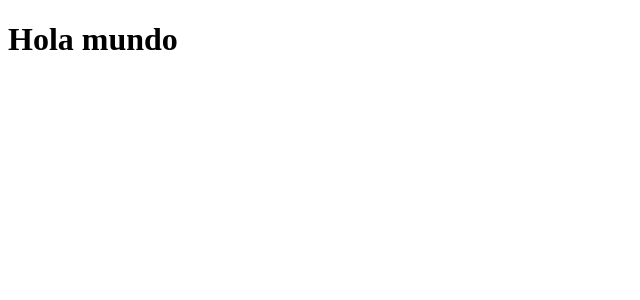
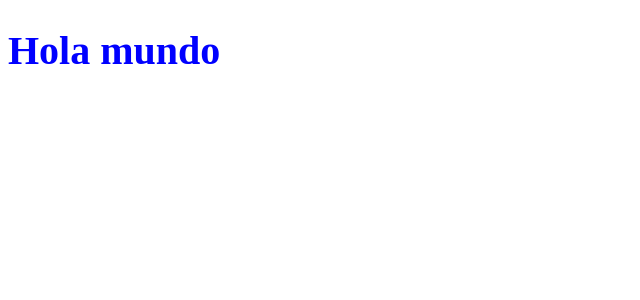
Before and after one commit to alfredosumosav/alfredo-merch, a React app: page / in a window 1280 px wide. Shown: the top 300 px of the page, without its empty margins (0-640 px from the left). Built offline with nearby package versions, Linux system fonts and the light colour scheme.

Commit message:
implement style css loader into webpack

```diff
--- a/package.json
+++ b/package.json
@@ -29,8 +29,10 @@
     "@babel/preset-env": "^7.14.7",
     "@babel/preset-react": "^7.14.5",
     "babel-loader": "^8.2.2",
+    "css-loader": "^5.2.6",
     "html-loader": "^2.1.2",
     "html-webpack-plugin": "^5.3.2",
+    "mini-css-extract-plugin": "^2.0.0",
     "webpack": "^5.42.0",
     "webpack-cli": "^4.7.2",
     "webpack-dev-server": "^3.11.2"
--- a/src/components/App.jsx
+++ b/src/components/App.jsx
@@ -1,4 +1,5 @@
 import React from 'react'
+import "../styles/components/app.css";
 
 const App = () => <h1>Hola mundo</h1>;
 
--- /dev/null
+++ b/src/styles/components/app.css
@@ -0,0 +1,4 @@
+h1 {
+  font-size: 40px;
+  color: blue;
+}
--- a/webpack.config.js
+++ b/webpack.config.js
@@ -1,5 +1,6 @@
 const path = require('path');
 const HtmlWebpackPlugin = require('html-webpack-plugin');
+const MiniCssExtractPlugin = require('mini-css-extract-plugin');
 
 module.exports = {
   entry: "./src/index.js",
@@ -26,6 +27,15 @@ module.exports = {
             loader: "html-loader"
           }
         ]
+      },
+      {
+        test: /\.css$/,
+        use: [
+          {
+            loader: MiniCssExtractPlugin.loader
+          },
+          "css-loader"
+        ]
       }
     ]
   },
@@ -33,6 +43,9 @@ module.exports = {
     new HtmlWebpackPlugin({
       template: "./public/index.html",
       filename: "./index.html"
+    }),
+    new MiniCssExtractPlugin({
+      filename: "assets/[name].css"
     })
   ],
   devServer: {
```
Also changed, not shown: 3 other files (tests, documents, lock files or other folders).
